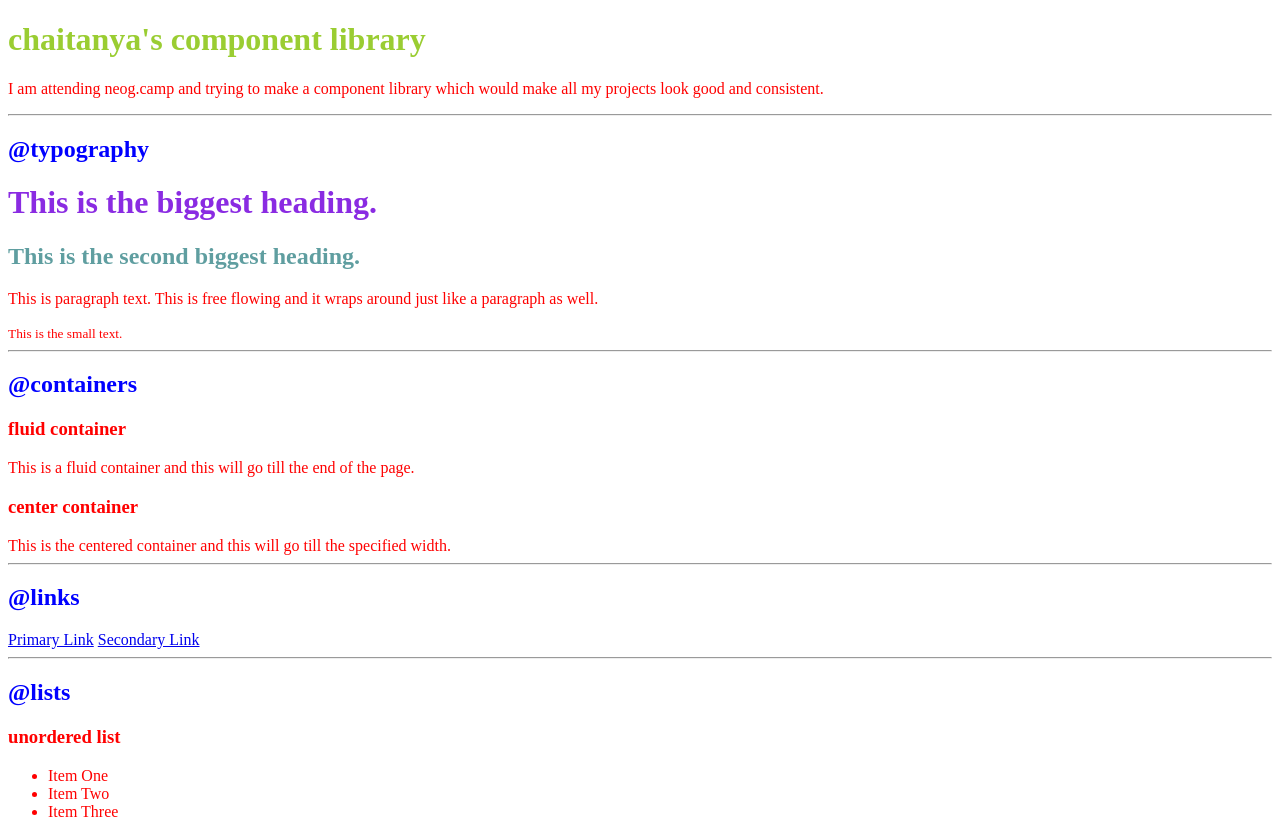
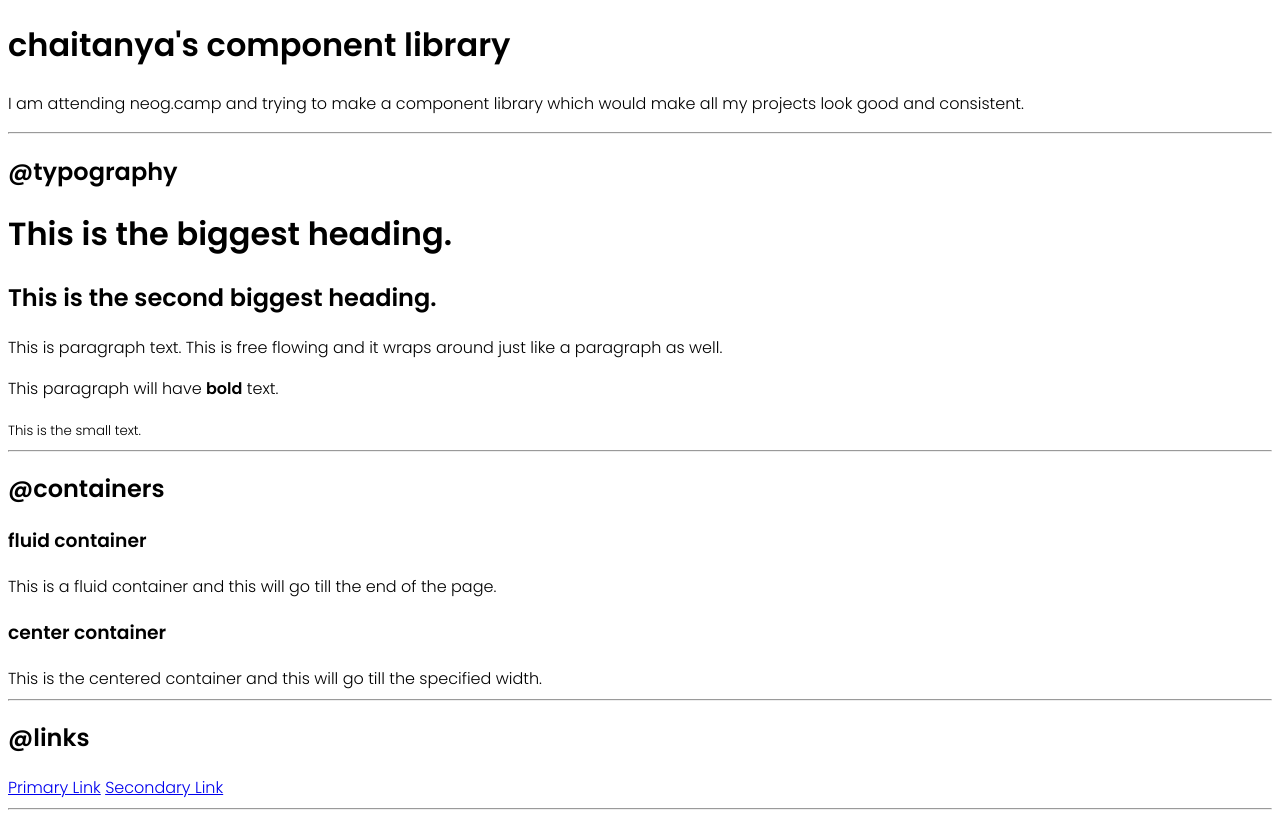
Before and after one commit to ChhikaraBRUH/neoG-Components-Library, a plain HTML site: page index.html in a window 1280 px wide. Shown: the top 824 px of the page. Drawn offline with Linux system fonts and the light colour scheme.

Commit message:
typography set

```diff
--- a/index.html
+++ b/index.html
@@ -6,32 +6,25 @@
     <meta http-equiv="X-UA-Compatible" content="IE=edge">
     <meta name="viewport" content="width=device-width, initial-scale=1.0">
     <title>Component Library</title>
-    <!--1 WAY CSS STYLING
-         <style>body{
-        color: blue;
-    }</style> -->
-
-    <!-- 3 WAY CSS STYLING: External Linking to CSS Stylsheet -->
-    <link href="styles.css" rel="stylesheet"/>
+    <link href="styles.css" rel="stylesheet" />
 </head>
 
 <body>
-    <h1 id="lib-heading">chaitanya's component library</h1>
-    <!--2 WAY CSS STYLING
-    <h1 style="color: blue;">chaitanya's component library</h1> -->
+    <h1>chaitanya's component library</h1>
     <p>I am attending neog.camp and trying to make a component library which would make all my projects look good and
         consistent.</p>
     <hr>
 
-    <h2 class="sub-headings">@typography</h2>
+    <h2>@typography</h2>
 
     <h1>This is the biggest heading.</h1>
     <h2>This is the second biggest heading.</h2>
     <p>This is paragraph text. This is free flowing and it wraps around just like a paragraph as well.</p>
+    <p>This paragraph will have <strong>bold</strong> text.</p>
     <small>This is the small text.</small>
     <hr>
 
-    <h2 class="sub-headings">@containers</h2>
+    <h2>@containers</h2>
 
     <h3>fluid container</h3>
     <div>This is a fluid container and this will go till the end of the page.</div>
@@ -41,13 +34,13 @@
 
     <hr>
 
-    <h2 class="sub-headings">@links</h2>
+    <h2>@links</h2>
 
     <a href="/">Primary Link</a>
     <a href="/">Secondary Link</a>
     <hr>
 
-    <h2 class="sub-headings">@lists</h2>
+    <h2>@lists</h2>
 
     <h3>unordered list</h3>
     <ul>
@@ -72,7 +65,7 @@
 
     <hr>
 
-    <h2 class="sub-headings">@nav</h2>
+    <h2>@nav</h2>
     <nav>
         <div>IAmBrand</div>
         <div>
@@ -92,14 +85,14 @@
 
     <hr>
 
-    <h2 class="sub-headings">@header</h2>
+    <h2>@header</h2>
     <header>
         <img src="images/portfolio-header-img1.svg">
         <h1>heading inside hero</h1>
     </header>
     <hr>
 
-    <h2 class="sub-headings">@section</h2>
+    <h2>@section</h2>
     <section>
         <h3>white section</h3>
         <p>This will have white background.</p>
@@ -112,7 +105,7 @@
 
     <hr>
 
-    <h2 class="sub-headings">@footer</h2>
+    <h2>@footer</h2>
     <footer>
         <div>Some small heading inside footer.</div>
         <ul>
--- a/styles.css
+++ b/styles.css
@@ -1,23 +1,5 @@
-body{
-    color: red;
+@import url('https://fonts.googleapis.com/css2?family=Poppins:wght@300;600&display=swap');
+
+body {
+    font-family: 'Poppins', sans-serif;
 }
-
-h1{
-    color: blueviolet;
-}
-
-h2{
-    color: cadetblue;
-}
-
-footer{
-    color: aquamarine;
-}
-
-#lib-heading{
-    color:yellowgreen
-}
-
-.sub-headings{
-    color: blue;
-}
```
